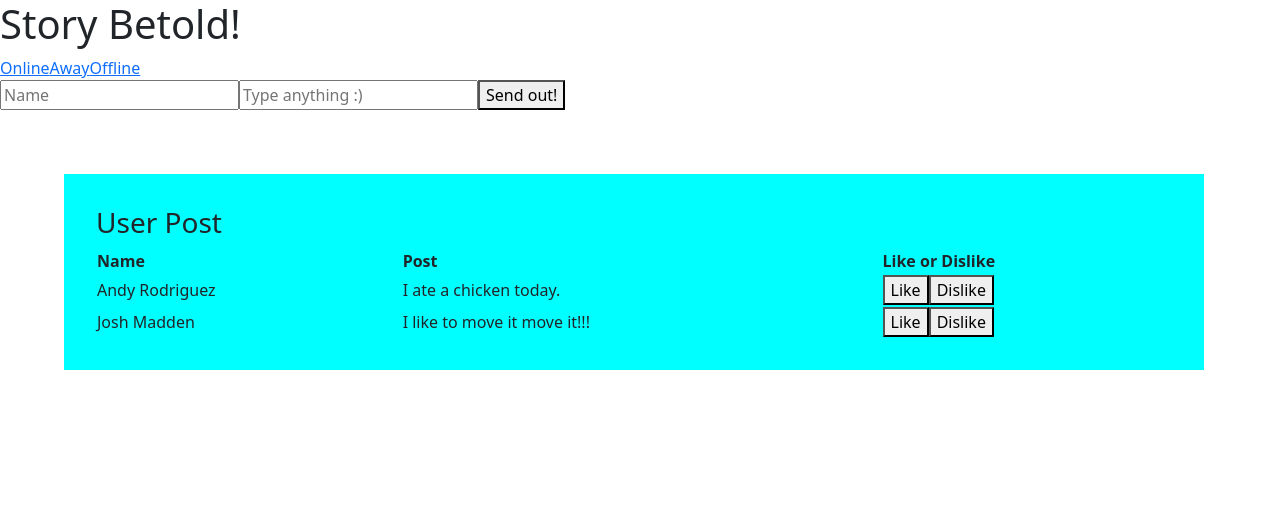
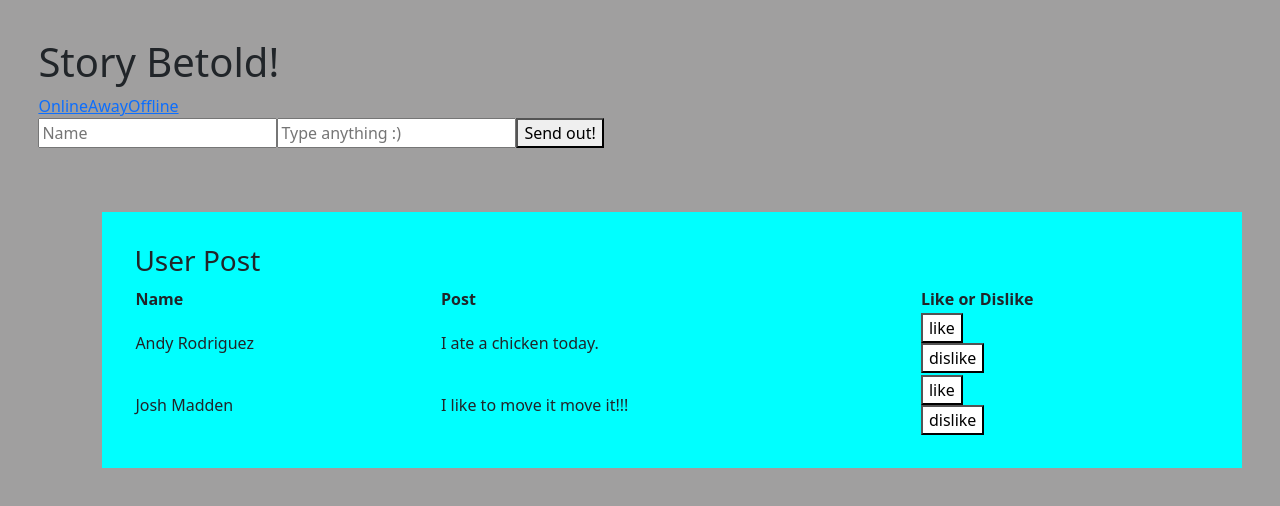
Before and after one commit to Andyrod209/Social-Media-Feed, a React (Create React App) app: page / in a window 1280 px wide. Shown: the top 506 px of the page. Built offline with nearby package versions, Linux system fonts and the light colour scheme.

Commit message:
Created toggles for both like & dislike buttons

```diff
--- /dev/null
+++ b/src/App.css
@@ -0,0 +1,8 @@
+body {
+    background-color: rgba(32, 30, 30, 0.425);
+    margin: 3%;
+}
+
+title {
+    padding-left: 1em;
+}
--- a/src/App.js
+++ b/src/App.js
@@ -2,6 +2,7 @@ import NavBar from './Components/NavBar/NavBar.jsx';
 import DisplayPost from './Components/DisplayPost/DisplayPost.jsx';
 import CreatePost from './Components/CreatePost/CreatePost'
 import { useState } from 'react';
+import './App.css'
 
 
 function App() {
--- a/src/Components/DisplayPost/DisplayPost.css
+++ b/src/Components/DisplayPost/DisplayPost.css
@@ -4,4 +4,17 @@
     display: grid;
     margin: 4em;
     padding: 2em;
+    align-content: center;
 }
+
+.like {
+    background-color: rgba(46, 146, 204, 0.904);
+}
+
+.normal {
+    background-color: white;
+}
+
+.dislike {
+    background-color: red;
+}
--- a/src/Components/DisplayPost/DisplayPost.jsx
+++ b/src/Components/DisplayPost/DisplayPost.jsx
@@ -1,5 +1,9 @@
+import { useState } from 'react';
+import ToggleDislike from '../../ToggleDislike/ToggleDislike';
+import ToggleButton from '../ToggleButton/ToggleButton';
 import './DisplayPost.css';
 const DisplayPost = (props) => {
+
     return (
         <div className="container">
             <h3>User Post</h3>
@@ -18,8 +22,8 @@ const DisplayPost = (props) => {
                                 <td>{post.name}</td>
                                 <td>{post.post}</td>
                                 <td>
-                                    <button type="submit">Like</button>
-                                    <button type="checkbox" >Dislike</button>
+                                    <ToggleButton />
+                                    <ToggleDislike />
                                 </td>
 
                             </tr>
--- /dev/null
+++ b/src/Components/ToggleButton/ToggleButton.jsx
@@ -0,0 +1,22 @@
+import React, { useState } from "react";
+const ToggleButton = (props) => {
+
+    const[like, setLike] = useState('normal')
+
+    function handleClick (){
+        if (like == 'normal'){
+            setLike('like');
+        }
+        else {
+            setLike('normal')
+        }
+    }
+    return (
+        <div>
+            <button className={like} type='button' onClick={handleClick}>like</button>
+
+        </div>
+     );
+}
+
+export default ToggleButton;
--- /dev/null
+++ b/src/ToggleDislike/ToggleDislike.jsx
@@ -0,0 +1,21 @@
+import React, { useState } from "react";
+const ToggleDislike = (props) => {
+
+    const[dislike, setDislike] = useState('normal')
+
+    function handleDislikeClick (){
+        if (dislike == 'normal'){
+            setDislike('dislike');
+        }
+        else {
+            setDislike('normal')
+        }
+    }
+    return (
+        <div>
+            <button className={dislike} type='button' onClick={handleDislikeClick}>dislike</button>
+        </div>
+     );
+}
+
+export default ToggleDislike;
```
